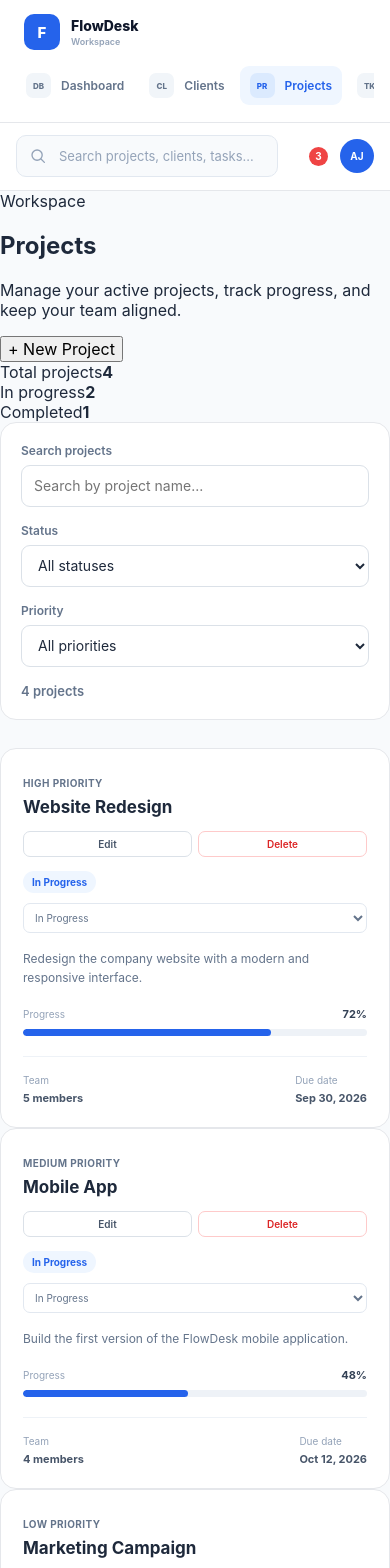
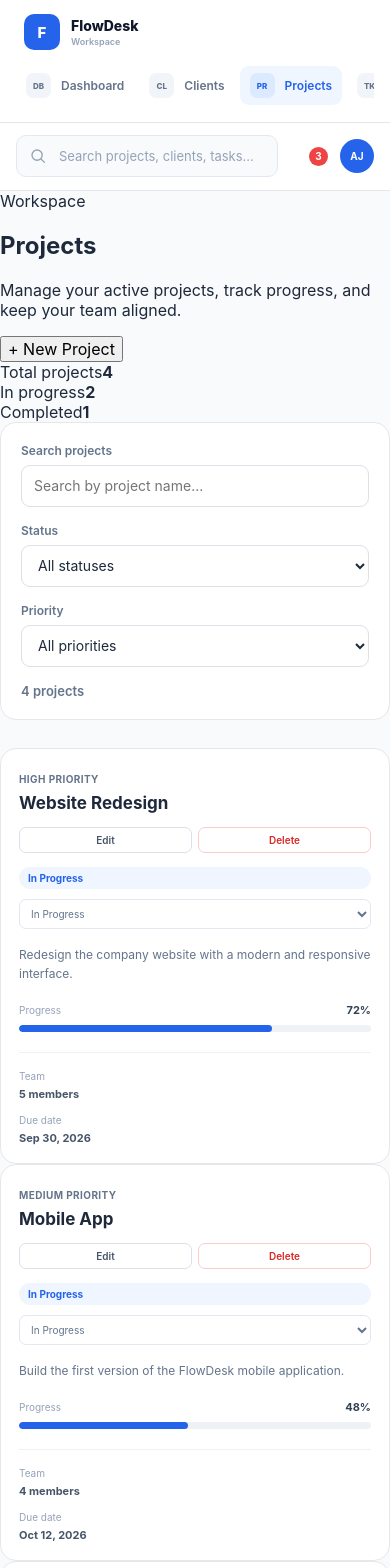
Before and after one commit to abdikadirjerry/flowdesk, a React (Vite) app: page /projects in a window 390 px wide. Shown: the top 1568 px of the page. Built offline with nearby package versions, Linux system fonts and the light colour scheme; the HTML template or start-up script is replaced by a standard one.

Commit message:
style: polish responsive project cards

```diff
--- a/src/components/projects/ProjectCard.css
+++ b/src/components/projects/ProjectCard.css
@@ -1,8 +1,17 @@
 .project-card {
+  min-width: 0;
   padding: 22px;
   background: #ffffff;
   border: 1px solid #e5e7eb;
   border-radius: 16px;
+  transition:
+    transform 0.2s ease,
+    box-shadow 0.2s ease;
+}
+
+.project-card:hover {
+  transform: translateY(-2px);
+  box-shadow: 0 10px 30px rgba(15, 23, 42, 0.07);
 }
 
 .project-card__top {
@@ -24,12 +33,14 @@
 
 .project-card h3 {
   margin: 0;
+  overflow-wrap: anywhere;
   color: #1e293b;
   font-size: 17px;
 }
 
 .project-card__actions {
   display: flex;
+  flex-shrink: 0;
   gap: 6px;
 }
 
@@ -94,6 +105,7 @@
 
 .project-card__status-select {
   height: 30px;
+  max-width: 130px;
   padding: 0 7px;
   border: 1px solid #e2e8f0;
   border-radius: 7px;
@@ -144,6 +156,7 @@
   height: 100%;
   border-radius: inherit;
   background: #2563eb;
+  transition: width 0.3s ease;
 }
 
 .project-card__footer {
@@ -157,6 +170,7 @@
 
 .project-card__footer div {
   display: flex;
+  min-width: 0;
   flex-direction: column;
   gap: 5px;
 }
@@ -167,11 +181,16 @@
 }
 
 .project-card__footer strong {
+  overflow-wrap: anywhere;
   color: #475569;
   font-size: 11px;
 }
 
 @media (max-width: 600px) {
+  .project-card {
+    padding: 18px;
+  }
+
   .project-card__top {
     flex-direction: column;
   }
@@ -186,11 +205,17 @@
   }
 
   .project-card__status-row {
-    align-items: flex-start;
+    align-items: stretch;
     flex-direction: column;
   }
 
   .project-card__status-select {
     width: 100%;
+    max-width: none;
+  }
+
+  .project-card__footer {
+    flex-direction: column;
+    gap: 13px;
   }
 }
```
